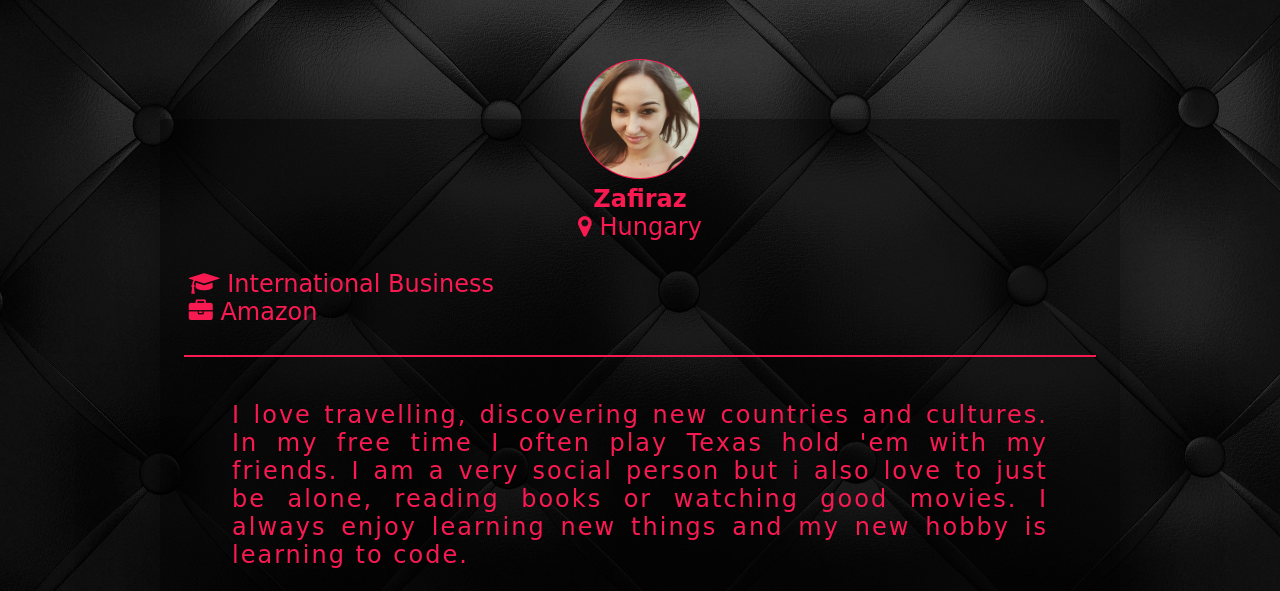
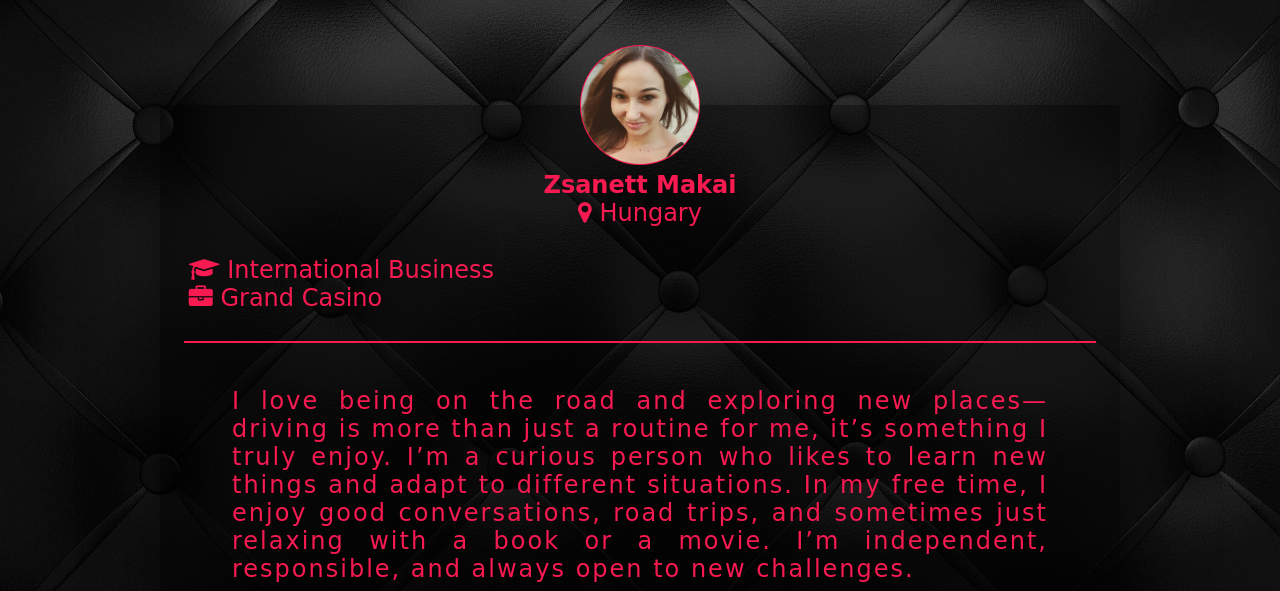
Before and after one commit to Zafiraz/business-card, a plain HTML site: page index.html in a window 1280 px wide. Shown: the top 591 px of the page. Drawn offline with Linux system fonts and the light colour scheme.

Commit message:
Update index.html

```diff
--- a/index.html
+++ b/index.html
@@ -15,16 +15,16 @@
       <img src="assets/profilkep.jpg" alt="profile picture" class="picture">
       </div>
       <div class="name-headline">
-      <h1>Zafiraz</h1>
+      <h1>Zsanett Makai</h1>
       <p><i class="fa fa-map-marker"></i> Hungary</p>
       </div>
     </div>
     <div class="job">
     <p><i class="fa fa-graduation-cap" aria-hidden="true"></i> International Business</p>
-      <p><i class="fa fa-briefcase" aria-hidden="true"></i>  Amazon</p>
+      <p><i class="fa fa-briefcase" aria-hidden="true"></i>  Grand Casino </p>
     </div>
     <div class="content">
-      <div class="about"> I love travelling, discovering new countries and cultures. In my free time I often play Texas hold 'em with my friends. I am a very social person but i also love to just be alone, reading books or watching good movies. I always enjoy learning new things and my new hobby is learning to code. </div>
+      <div class="about"> I love being on the road and exploring new places—driving is more than just a routine for me, it’s something I truly enjoy. I’m a curious person who likes to learn new things and adapt to different situations. In my free time, I enjoy good conversations, road trips, and sometimes just relaxing with a book or a movie. I’m independent, responsible, and always open to new challenges. </div>
       <section class="links">
       <h2>Contact me via:</h2>
         <ul>
```
